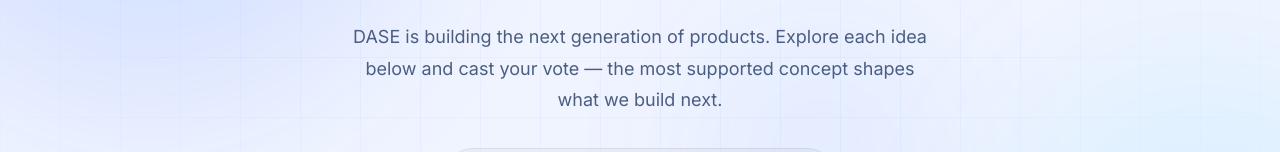
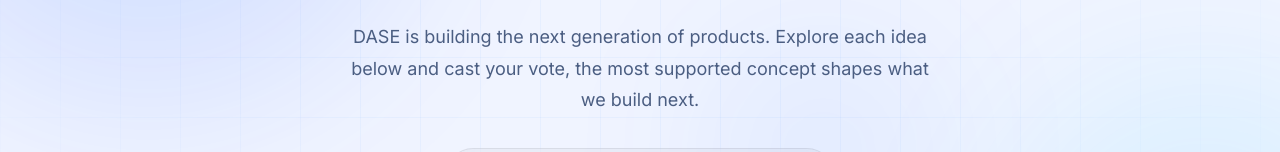
Before and after one commit to buskitech/dasevotehub, a plain HTML site: page index.html in a window 1280 px wide. Shown: the part 303-455 px from the top of the page. Drawn offline with Linux system fonts and the light colour scheme; no server answers.

Commit message:
Update index.html

```diff
--- a/index.html
+++ b/index.html
@@ -61,7 +61,7 @@
                 <span class="hero-gradient-text">Vote with DASE.</span>
             </h1>
             <p class="hero-subtitle">
-                DASE is building the next generation of products. Explore each idea below and cast your vote — the most
+                DASE is building the next generation of products. Explore each idea below and cast your vote, the most
                 supported concept shapes what we build next.
             </p>
             <div class="hero-stats" id="hero-stats">
```
